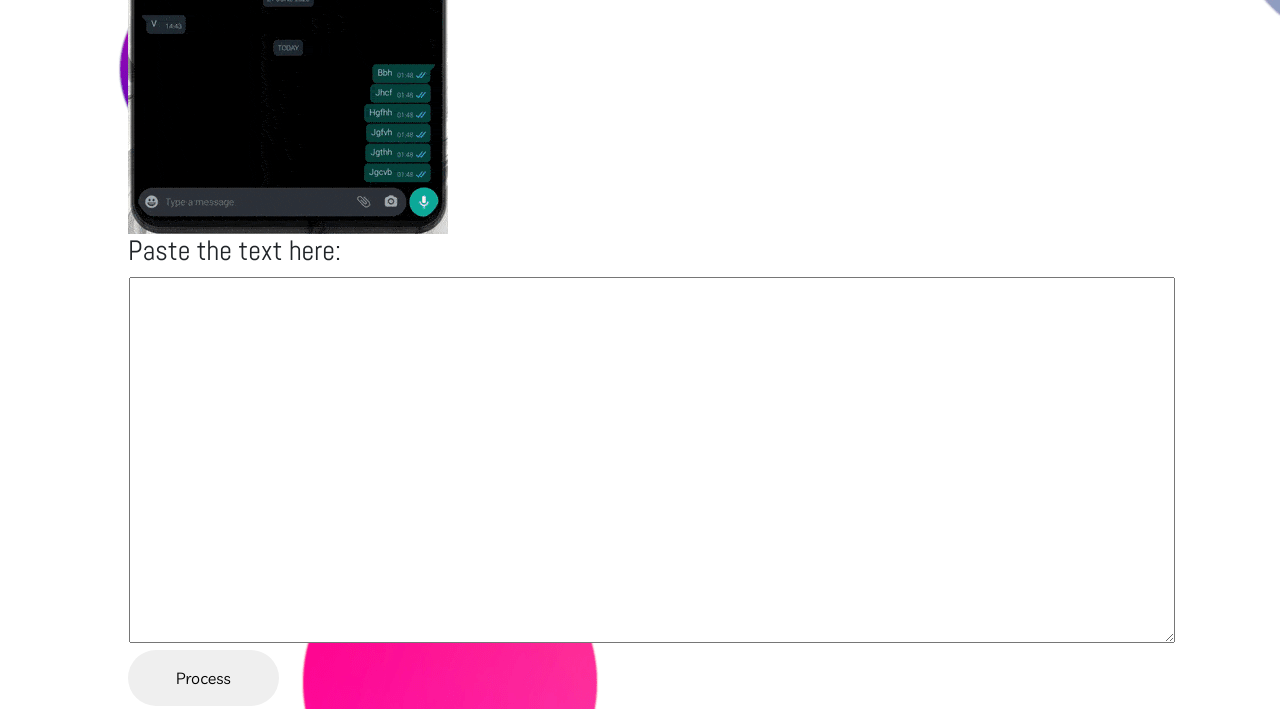
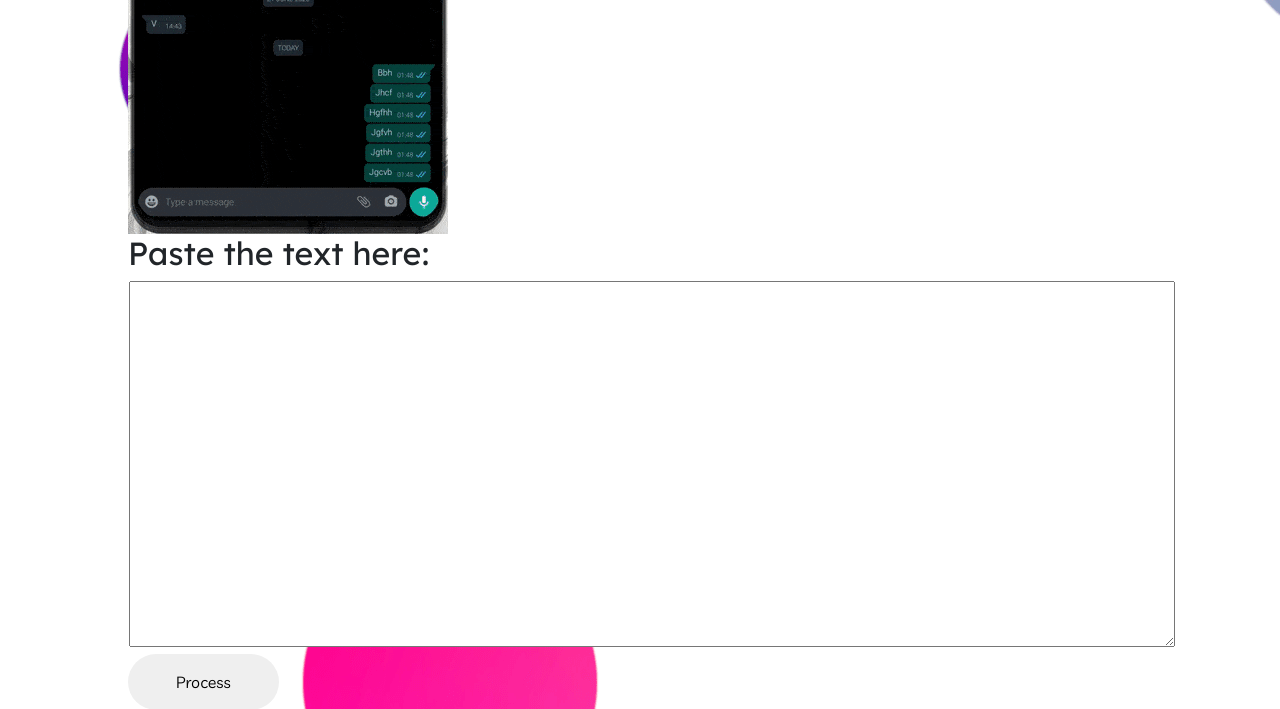
Before and after one commit to TinoMuzambi/WhatsAppAnalyser, a Flask app: page / in a window 1280 px wide. Shown: the part 870-1579 px from the top of the page. Run offline with Flask 2, Linux system fonts and the light colour scheme; some libraries are stand-ins or nearby versions.

Commit message:
Updates errors styling.

```diff
--- a/static/css/style.css
+++ b/static/css/style.css
@@ -110,6 +110,7 @@ html, body {
 }
 .form-holder .errors {
     color: red;
+    font-family: var(--Livvic);
     list-style: none;
 }
 .custom-btn {
--- a/templates/index.html
+++ b/templates/index.html
@@ -30,7 +30,7 @@
             supported.</p>
         <img class="demo" src="../static/Demo.gif" alt="Upload Demo">
         <div class="contents-center">
-            <h3>Paste the text here:</h3>
+            <h2>Paste the text here:</h2>
             <form class="form-container" method=post action="">
                 <table class="elements">
                     {% for field in form %}
```
